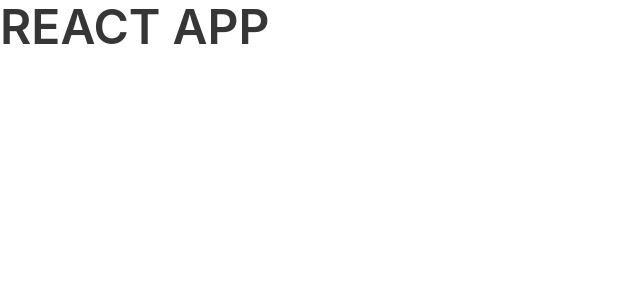
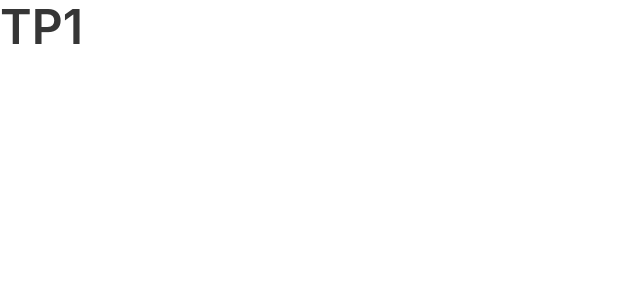
Before and after one commit to RouaBenSlama/TP1-web-2, a React (Vite) app: page / in a window 1280 px wide. Shown: the top 300 px of the page, without its empty margins (0-640 px from the left). Built offline with nearby package versions, Linux system fonts and the light colour scheme.

Commit message:
ajouté fibase in pakage.json

```diff
--- a/package.json
+++ b/package.json
@@ -10,6 +10,7 @@
   },
   "dependencies": {
     "bulma": "^0.9.4",
+    "firebase": "^10.14.0",
     "react": "^18.2.0",
     "react-dom": "^18.2.0"
   },
--- a/src/App.jsx
+++ b/src/App.jsx
@@ -1,6 +1,6 @@
-function App(props) {
+function App() {
     return <>
-        <h1 className="title is-1">REACT APP</h1>
+        <h1 className="title is-1"> TP1 </h1>
     </>
 }
 
```
Also changed, not shown: 2 other files (tests, documents, lock files or other folders).
